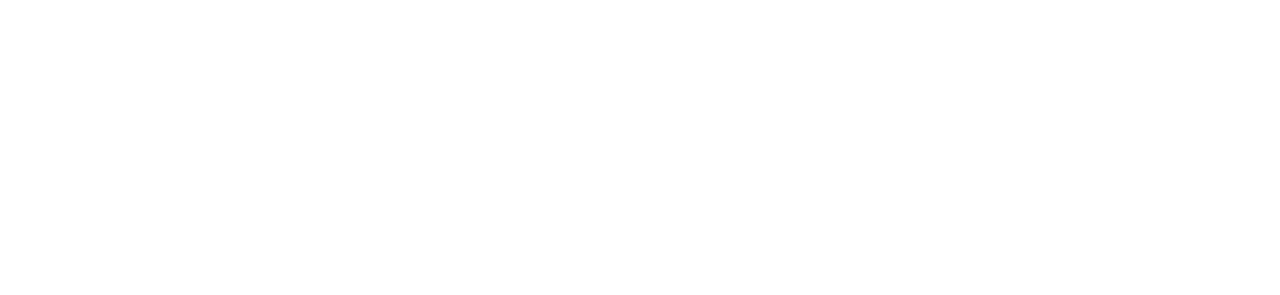
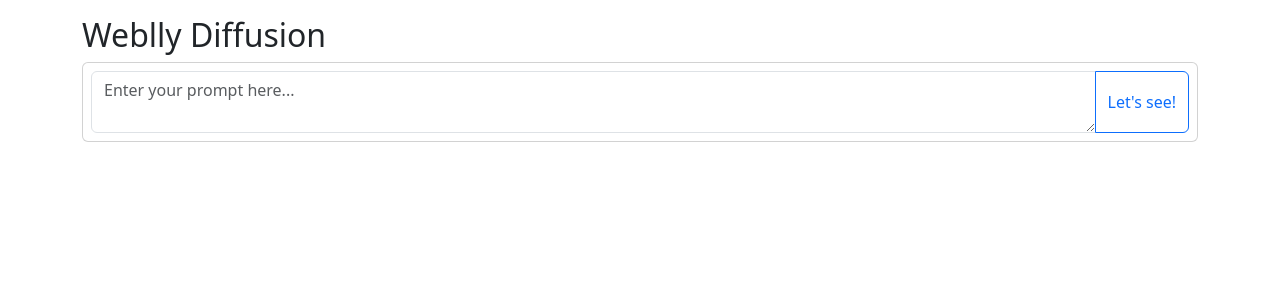
Before and after one commit to BaDjinn/Weblly_Diffusion, a website built with webpack: page index.html in a window 1280 px wide. Built offline with nearby package versions, Linux system fonts and the light colour scheme.

Commit message:
Refactor code structure for improved readability and maintainability

```diff
--- a/index.html
+++ b/index.html
@@ -1,5 +1,57 @@
 <html>
-  <link href="https://cdn.jsdelivr.net/npm/bootstrap@5.3.1/dist/css/bootstrap.min.css" rel="stylesheet"
-    integrity="sha384-4bw+/aepP/YC94hEpVNVgiZdgIC5+VKNBQNGCHeKRQN+PtmoHDEXuppvnDJzQIu9" crossorigin="anonymous" />
+<link href="https://cdn.jsdelivr.net/npm/bootstrap@5.3.1/dist/css/bootstrap.min.css" rel="stylesheet"
+  integrity="sha384-4bw+/aepP/YC94hEpVNVgiZdgIC5+VKNBQNGCHeKRQN+PtmoHDEXuppvnDJzQIu9" crossorigin="anonymous" />
 
+<script type="module">
+  import { AutoTokenizer } from 'https://cdn.jsdelivr.net/npm/@xenova/transformers/dist/transformers.js';
+  window.AutoTokenizer = AutoTokenizer;
+</script>
+<script type="module" src="dist/index.js"></script>
+
+<head>
+  <title>Weblly Diffusion</title>
+</head>
+<style>
+  .onerow {
+    display: flex;
+    ;
+
+  }
+</style>
+
+<body data-bs-theme=" dark">
+  <div class="container">
+    <div class="row pt-3">
+      <div class="col-md-9 col-12">
+        <h2>Weblly Diffusion</h2>
+      </div>
+    </div>
+    <div class="container p-2 card" id="input-area">
+      <div class="input-group">
+        <textarea class="form-control" id="user-input" placeholder="Enter your prompt here..."></textarea>
+        <button class="btn btn-outline-primary" id="generate-btn">Let's see!</button>
+      </div>
+    </div>
+    <div id="image_area">
+      <div class="onerow">
+        <div id="img_div_0" style="margin-right: 4px;">
+          <canvas id="img_canvas_0"></canvas>
+        </div>
+        <div id="img_div_1" style="margin-right: 4px;">
+          <canvas id="img_canvas_1"></canvas>
+        </div>
+        <div id="img_div_2" style="margin-right: 4px;">
+          <canvas id="img_canvas_2"></canvas>
+        </div>
+        <div id="img_div_3" style="margin-right: 4px;">
+          <canvas id="img_canvas_3"></canvas>
+        </div>
+      </div>
+    </div>
+
+    <p class="text-lg-start">
+    <div id="status" style="font:1em mono;"></div>
+    </p>
+  </div>
+</body>
 </html>
```
Also changed, not shown: README.md, 1 other file.
